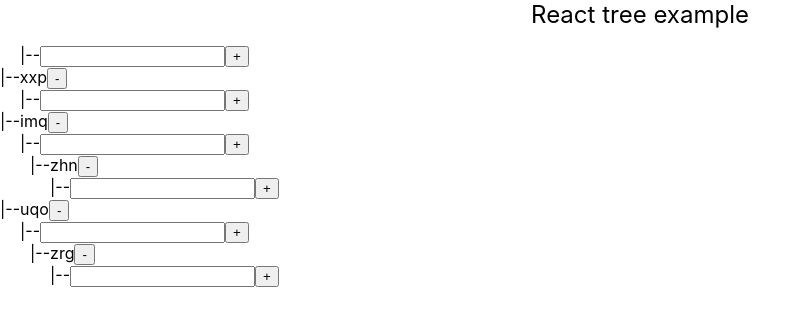
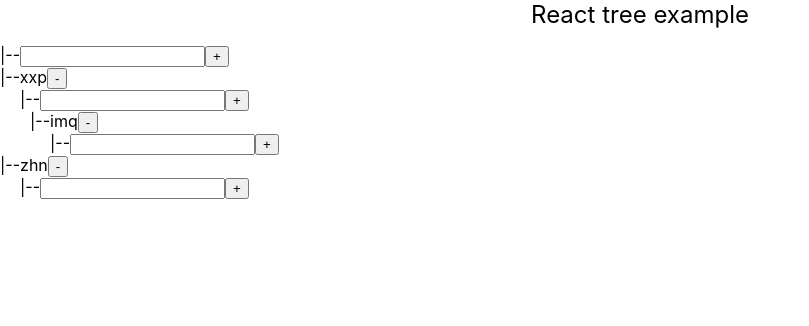
Before and after one commit to idanci/react-tree, a React (Create React App) app: page / in a window 1280 px wide. Shown: the top 326 px of the page, without its empty margins (0-809 px from the left). Built offline with nearby package versions, Linux system fonts and the light colour scheme.

Commit message:
Adjust styling

```diff
--- a/src/App.jsx
+++ b/src/App.jsx
@@ -38,54 +38,19 @@ const GenerateNode = () => {
 }
 
 const GenerateTree = () => {
-  let amountOfNodes = Math.ceil(Math.random() * 15 + 2);
+  let amountOfNodes = Math.ceil(Math.random() * 10 + 1);
   let nodesList = [];
   for (let i=0; i < amountOfNodes; i++) {
-    if (Math.ceil(Math.random() * 15) < 5) {
-      let node = GenerateNode();
-      if ((Math.random() * 2) < 1) {
-        node.children.push(GenerateNode());
-      };
-      nodesList.push(node);
-    }
+    let node = GenerateNode();
+    if ((Math.random() * 2) < 1) {
+      node.children.push(GenerateNode());
+    };
+    nodesList.push(node);
   }
   return nodesList;
 }
 
 class App extends React.Component {
-  // state = {
-  //   nodesList: [
-  //     {
-  //       id: Sequence.push(Sequence.length + 1),
-  //       name: 'A',
-  //       children: [
-  //         {
-  //           id: Sequence.push(Sequence.length + 1),
-  //           name: 'B',
-  //           children: []
-  //         }
-  //       ]
-  //     },
-  //     {
-  //       id: Sequence.push(Sequence.length + 1),
-  //       name: 'C',
-  //       children: [
-  //         {
-  //           id: Sequence.push(Sequence.length + 1),
-  //           name: 'D',
-  //           children: [
-  //             {
-  //               id: Sequence.push(Sequence.length + 1),
-  //               name: 'E',
-  //               children: []
-  //             }
-  //           ]
-  //         }
-  //       ]
-  //     }
-  //   ],
-  // };
-
   state = {
     nodesList: GenerateTree()
   }
--- a/src/Form.jsx
+++ b/src/Form.jsx
@@ -14,7 +14,7 @@ class Form extends React.Component {
 
   render() {
     return (
-      <form onSubmit={this.handleSubmit} className='add-node'>
+      <form onSubmit={this.handleSubmit} className={ this.props.parentId && 'add-node' }>
         <span>
           |--
           <input
```
